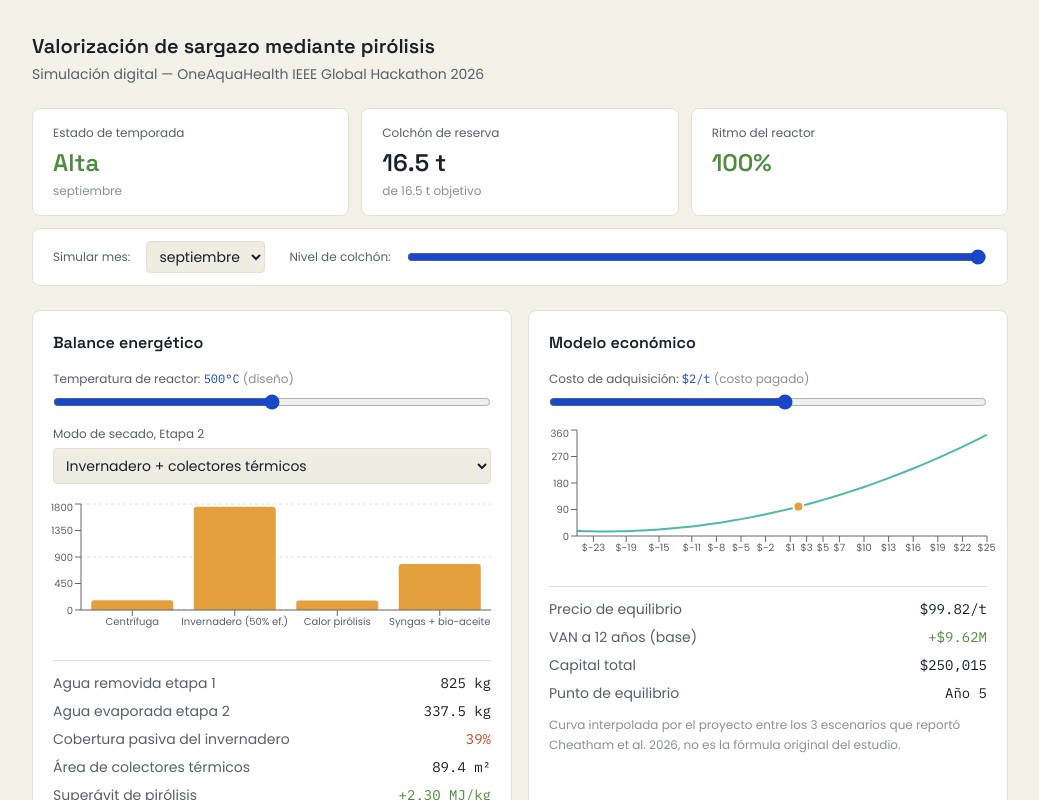
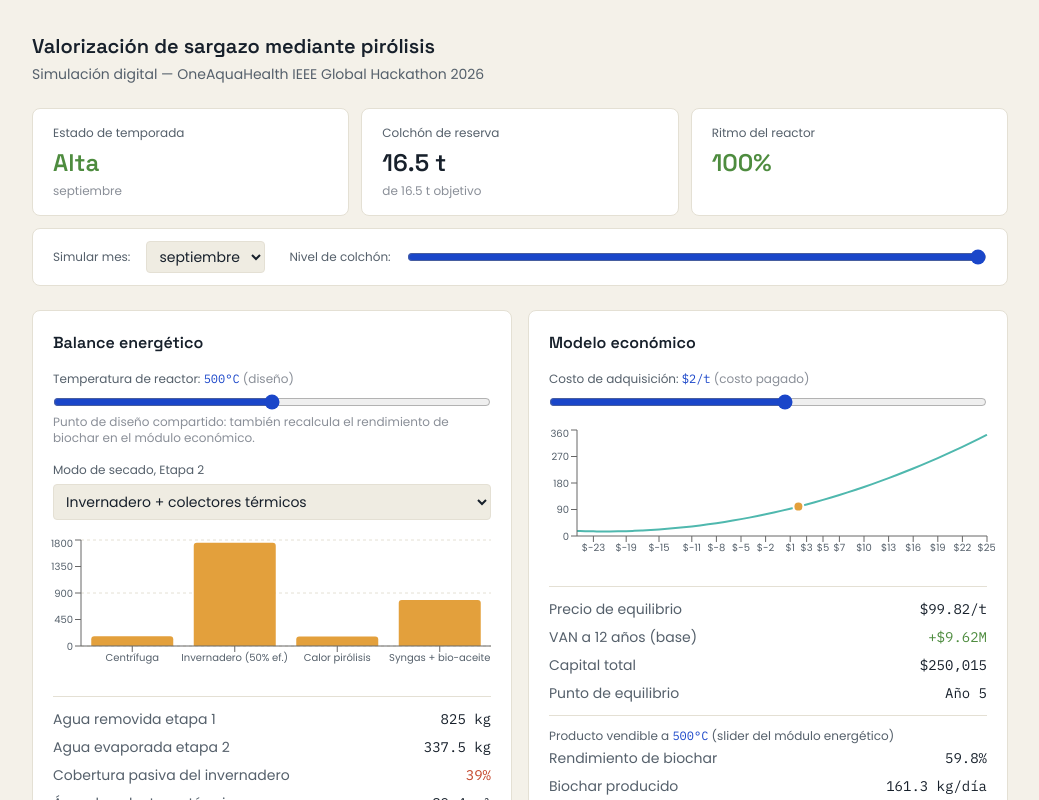
Before and after one commit to cpantaleon06-coder/PYRO-CELL, a React (Vite) app: page / in a window 1280 px wide. Shown: the top 800 px of the page, without its empty margins (120-1159 px from the left). Built offline with nearby package versions, Linux system fonts and the light colour scheme.

Commit message:
Share reactor temperature across modules and add source docs

```diff
--- a/src/App.tsx
+++ b/src/App.tsx
@@ -1,10 +1,17 @@
+import { useState } from "react";
 import { EconomicPanel } from "./components/EconomicPanel";
 import { EnergyPanel } from "./components/EnergyPanel";
 import { MonitoringPanel } from "./components/MonitoringPanel";
 import { SeasonalityBar } from "./components/SeasonalityBar";
 import { ValidationPanel } from "./components/ValidationPanel";
+import { ENERGY_CONSTANTS } from "./lib/constants";
 
 function App() {
+  // Temperatura de reactor: estado compartido, no local del panel energético. Es el único
+  // punto de diseño que alimenta los dos módulos (calor de pirólisis en el energético,
+  // rendimiento de biochar en el económico), así que vive aquí para que no puedan derivar.
+  const [reactorTempC, setReactorTempC] = useState<number>(ENERGY_CONSTANTS.reactorDesignTempC);
+
   return (
     <div className="min-h-screen bg-bg-deep text-text-primary font-body px-6 py-8 max-w-5xl mx-auto">
       <header className="mb-6">
@@ -17,8 +24,8 @@ function App() {
       <SeasonalityBar />
 
       <div className="grid grid-cols-1 md:grid-cols-2 gap-4 mb-4">
-        <EnergyPanel />
-        <EconomicPanel />
+        <EnergyPanel reactorTempC={reactorTempC} onReactorTempChange={setReactorTempC} />
+        <EconomicPanel reactorTempC={reactorTempC} />
       </div>
 
       <MonitoringPanel />
--- a/src/components/EconomicPanel.tsx
+++ b/src/components/EconomicPanel.tsx
@@ -1,15 +1,40 @@
 import { useMemo, useState } from "react";
 import { Line, LineChart, ReferenceDot, ResponsiveContainer, Tooltip, XAxis, YAxis } from "recharts";
-import { breakevenPrice, ECONOMIC_CONSTANTS } from "../lib/constants";
+import {
+  biocharYieldInterpolated,
+  breakevenPrice,
+  computeMassBalance,
+  ECONOMIC_CONSTANTS,
+  PLANT_REFERENCE,
+} from "../lib/constants";
 
 const CURVE_DATA = Array.from({ length: 51 }, (_, i) => {
   const x = -25 + i;
   return { x, price: Number(breakevenPrice(x).toFixed(2)) };
 });
 
-export function EconomicPanel() {
+const MASS = computeMassBalance(
+  PLANT_REFERENCE.freshSargassumKgPerDay,
+  PLANT_REFERENCE.initialMoisturePct,
+  PLANT_REFERENCE.targetMoisturePctStage1,
+  PLANT_REFERENCE.targetMoisturePctStage2
+);
+
+interface EconomicPanelProps {
+  /** Temperatura de reactor compartida con el módulo energético (estado en App).
+   *  Es la vía real por la que la temperatura toca la economía: cambia el rendimiento
+   *  de biochar, que es el producto que se vende. */
+  reactorTempC: number;
+}
+
+export function EconomicPanel({ reactorTempC }: EconomicPanelProps) {
   const [acquisitionCost, setAcquisitionCost] = useState(2);
   const price = useMemo(() => breakevenPrice(acquisitionCost), [acquisitionCost]);
+
+  const biocharYield = biocharYieldInterpolated(reactorTempC);
+  const biocharKgPerDay = biocharYield * MASS.materiaSecaKg;
+  // Ingreso indicativo al precio base de comparación de Cheatham et al. ($100/t).
+  const biocharRevenuePerDay = (biocharKgPerDay / 1000) * ECONOMIC_CONSTANTS.baselineBiocharPriceUSDPerTon;
 
   return (
     <div className="bg-bg-panel border border-border rounded-lg p-5">
@@ -52,9 +77,22 @@ export function EconomicPanel() {
         <Row label="Capital total" value={`$${ECONOMIC_CONSTANTS.capitalCostUSD.toLocaleString("en-US")}`} />
         <Row label="Punto de equilibrio" value={`Año ${ECONOMIC_CONSTANTS.breakevenYear}`} />
       </div>
+
+      <div className="space-y-2 text-sm border-t border-border pt-3 mt-3">
+        <p className="text-xs text-text-secondary mb-1">
+          Producto vendible a <span className="text-accent font-data">{reactorTempC}°C</span> (slider del módulo energético)
+        </p>
+        <Row label="Rendimiento de biochar" value={`${(biocharYield * 100).toFixed(1)}%`} />
+        <Row label="Biochar producido" value={`${biocharKgPerDay.toFixed(1)} kg/día`} />
+        <Row label={`Ingreso a $${ECONOMIC_CONSTANTS.baselineBiocharPriceUSDPerTon}/t`} value={`$${biocharRevenuePerDay.toFixed(2)}/día`} />
+      </div>
+
       <p className="text-xs text-text-muted mt-3 leading-relaxed">
         Curva interpolada por el proyecto entre los 3 escenarios que reportó Cheatham et al. 2026, no es la
-        fórmula original del estudio.
+        fórmula original del estudio. El rendimiento de biochar es una <span className="text-energy">interpolación propia</span>{" "}
+        entre Milledge (67.6% a 400°C) y Cheatham (51.91% a 600°C), no un dato medido a temperaturas intermedias;
+        el precio de equilibrio, en cambio, solo depende del costo de adquisición (la temperatura no entra en esa
+        fórmula del estudio).
       </p>
     </div>
   );
--- a/src/components/EnergyPanel.tsx
+++ b/src/components/EnergyPanel.tsx
@@ -1,15 +1,26 @@
 import { useMemo, useState } from "react";
 import { Bar, BarChart, CartesianGrid, ResponsiveContainer, Tooltip, XAxis, YAxis } from "recharts";
-import { computeEnergyBalance, computeMassBalance, ENERGY_CONSTANTS } from "../lib/constants";
+import { computeEnergyBalance, computeMassBalance, ENERGY_CONSTANTS, PLANT_REFERENCE } from "../lib/constants";
 
-const FRESH_KG = 1500;
-const INITIAL_MOISTURE = 0.82;
+interface EnergyPanelProps {
+  /** Temperatura de reactor compartida con el módulo económico (estado en App). */
+  reactorTempC: number;
+  onReactorTempChange: (tempC: number) => void;
+}
 
-export function EnergyPanel() {
-  const [reactorTempC, setReactorTempC] = useState<number>(ENERGY_CONSTANTS.reactorDesignTempC);
+export function EnergyPanel({ reactorTempC, onReactorTempChange }: EnergyPanelProps) {
   const [dryingMode, setDryingMode] = useState<"passive_only" | "passive_plus_thermal">("passive_plus_thermal");
 
-  const mass = useMemo(() => computeMassBalance(FRESH_KG, INITIAL_MOISTURE, 0.6, 0.2), []);
+  const mass = useMemo(
+    () =>
+      computeMassBalance(
+        PLANT_REFERENCE.freshSargassumKgPerDay,
+        PLANT_REFERENCE.initialMoisturePct,
+        PLANT_REFERENCE.targetMoisturePctStage1,
+        PLANT_REFERENCE.targetMoisturePctStage2
+      ),
+    []
+  );
   const energy = useMemo(() => computeEnergyBalance(mass, reactorTempC), [mass, reactorTempC]);
 
   const chartData = [
@@ -35,9 +46,12 @@ export function EnergyPanel() {
         max={600}
         step={10}
         value={reactorTempC}
-        onChange={(e) => setReactorTempC(Number(e.target.value))}
+        onChange={(e) => onReactorTempChange(Number(e.target.value))}
         className="w-full mb-4 accent-accent"
       />
+      <p className="text-xs text-text-muted -mt-3 mb-4">
+        Punto de diseño compartido: también recalcula el rendimiento de biochar en el módulo económico.
+      </p>
 
       <label className="text-xs text-text-secondary block mb-1.5">Modo de secado, Etapa 2</label>
       <select
--- a/src/lib/constants.ts
+++ b/src/lib/constants.ts
@@ -68,6 +68,16 @@ export const SEASONALITY_CONSTANTS = {
   bufferTargetKg: 16_537.5,
   bufferStorageM3: 82.7,
   bufferMoistureTargetPct: 10, // base seca, umbral de estabilidad (isotermas de sorción)
+} as const;
+
+// ---------- Planta de referencia ----------
+// Punto de operación único que comparten los módulos energético y económico, para que
+// no puedan derivar entre sí (antes 1500 y 0.82 estaban como literales en EnergyPanel).
+export const PLANT_REFERENCE = {
+  freshSargassumKgPerDay: 1500, // PYRO_CELL.md, balance de materia
+  initialMoisturePct: 0.82, // Cheatham et al. 2026 (NO 80%, ver corrección del balance)
+  targetMoisturePctStage1: 0.6, // salida de centrifugado
+  targetMoisturePctStage2: 0.2, // salida de invernadero
 } as const;
 
 // ---------- Balance de masa ----------
```
Also changed, not shown: 2 other files (tests, documents, lock files or other folders).
